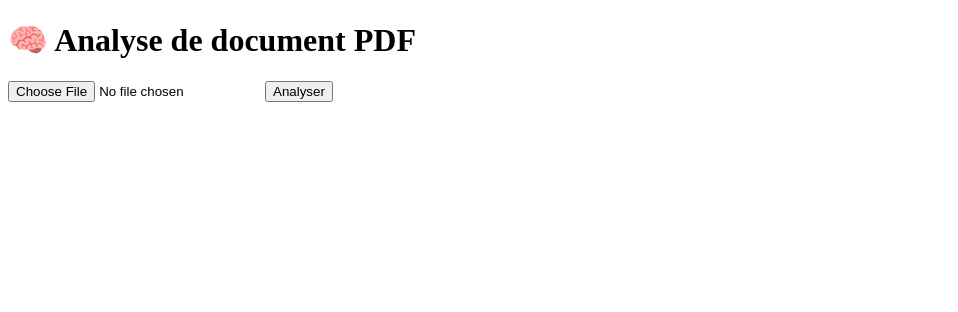
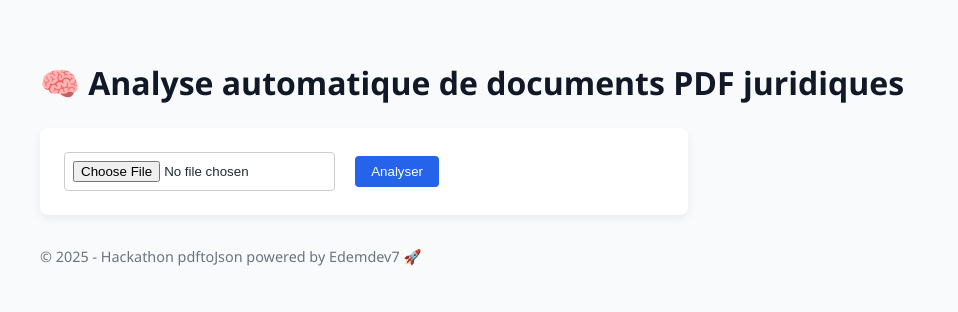
Before and after one commit to edemdev7/Hackathon_pdftoJson, a FastAPI app: page / in a window 1280 px wide. Shown: the top 312 px of the page, without its empty margins (0-958 px from the left). Run offline with FastAPI, Linux system fonts and the light colour scheme.

Commit message:
Add JSON download functionality and enhance UI for PDF analysis

```diff
--- a/api/main.py
+++ b/api/main.py
@@ -4,9 +4,11 @@ from fastapi.templating import Jinja2Templates
 from fastapi.staticfiles import StaticFiles
 import shutil
 import os
+import io
 import uuid
 from api.services.extraction import process_and_analyze_pdf
-
+from fastapi.responses import StreamingResponse
+from fastapi import Form
 app = FastAPI()
 
 app.mount("/static", StaticFiles(directory="api/static"), name="static")
@@ -34,3 +36,15 @@ async def upload_and_process_pdf(request: Request, file: UploadFile = File(...))
     result = process_and_analyze_pdf(file_path)
 
     return templates.TemplateResponse("index.html", {"request": request, "result": result})
+
+@app.post("/download-json/")
+async def download_json(json_data: str = Form(...)):
+    buffer = io.BytesIO()
+    buffer.write(json_data.encode("utf-8"))
+    buffer.seek(0)
+
+    return StreamingResponse(
+        buffer,
+        media_type="application/json",
+        headers={"Content-Disposition": "attachment; filename=result.json"}
+    )
--- /dev/null
+++ b/api/static/style.css
@@ -0,0 +1,74 @@
+body {
+    font-family: 'Segoe UI', Tahoma, Geneva, Verdana, sans-serif;
+    padding: 2rem;
+    background-color: #f9fafb;
+    color: #1f2937;
+  }
+
+  h1 {
+    font-size: 2rem;
+    margin-bottom: 1.5rem;
+    color: #111827;
+  }
+
+  form {
+    margin-bottom: 2rem;
+    background: white;
+    padding: 1.5rem;
+    border-radius: 8px;
+    box-shadow: 0 4px 10px rgba(0, 0, 0, 0.06);
+    max-width: 600px;
+  }
+
+  input[type="file"] {
+    padding: 0.5rem;
+    border: 1px solid #ccc;
+    margin-right: 1rem;
+    border-radius: 4px;
+  }
+
+  button {
+    padding: 0.5rem 1rem;
+    background-color: #2563eb;
+    color: white;
+    border: none;
+    border-radius: 4px;
+    cursor: pointer;
+  }
+
+  button:hover {
+    background-color: #1d4ed8;
+  }
+
+  pre {
+    background: #1f2937;
+    color: #f3f4f6;
+    padding: 1rem;
+    border-radius: 6px;
+    max-width: 100%;
+    overflow-x: auto;
+    font-size: 0.9rem;
+  }
+
+  .spinner {
+    border: 4px solid #e5e7eb;
+    border-top: 4px solid #2563eb;
+    border-radius: 50%;
+    width: 28px;
+    height: 28px;
+    animation: spin 1s linear infinite;
+    display: inline-block;
+    vertical-align: middle;
+    margin-left: 10px;
+  }
+
+  @keyframes spin {
+    0% { transform: rotate(0deg); }
+    100% { transform: rotate(360deg); }
+  }
+
+  footer {
+    margin-top: 2rem;
+    color: #6b7280;
+    font-size: 0.9rem;
+  }
--- a/api/templates/index.html
+++ b/api/templates/index.html
@@ -3,18 +3,34 @@
 <head>
   <meta charset="UTF-8">
   <title>Analyse PDF Juridique</title>
+  <link rel="stylesheet" href="/static/style.css">
+  <script>
+    function showSpinner() {
+      document.getElementById("spinner").style.display = "inline-block";
+    }
+  </script>
 </head>
 <body>
-    <h1>🧠 Analyse de document PDF</h1>
+  <h1>🧠 Analyse automatique de documents PDF juridiques</h1>
 
-    <form action="/" method="post" enctype="multipart/form-data">
+  <form method="post" enctype="multipart/form-data" onsubmit="showSpinner()">
     <input type="file" name="file" accept=".pdf" required />
     <button type="submit">Analyser</button>
+    <div id="spinner" class="spinner" style="display: none;"></div>
   </form>
 
   {% if result %}
     <h2>✅ Résultat JSON :</h2>
     <pre>{{ result | tojson(indent=2) }}</pre>
+
+    <form method="post" action="/download-json/">
+      <input type="hidden" name="json_data" value='{{ result | tojson }}'>
+      <button type="submit" style="margin-top: 1rem;">📥 Télécharger JSON</button>
+    </form>
   {% endif %}
+
+  <footer>
+    <p>&copy; 2025 - Hackathon pdftoJson powered by Edemdev7 🚀</p>
+  </footer>
 </body>
 </html>
--- a/requirements.txt
+++ b/requirements.txt
@@ -20,9 +20,11 @@ httplib2==0.22.0
 httpx==0.28.1
 idna==3.10
 isodate==0.6.1
+Jinja2==3.1.6
 jiter==0.9.0
 looseversion==1.3.0
 lxml==5.3.1
+MarkupSafe==3.0.2
 networkx==3.4.2
 nibabel==5.3.2
 nipype==1.10.0
```
Lines whose indentation alone changed are shown as unchanged.
